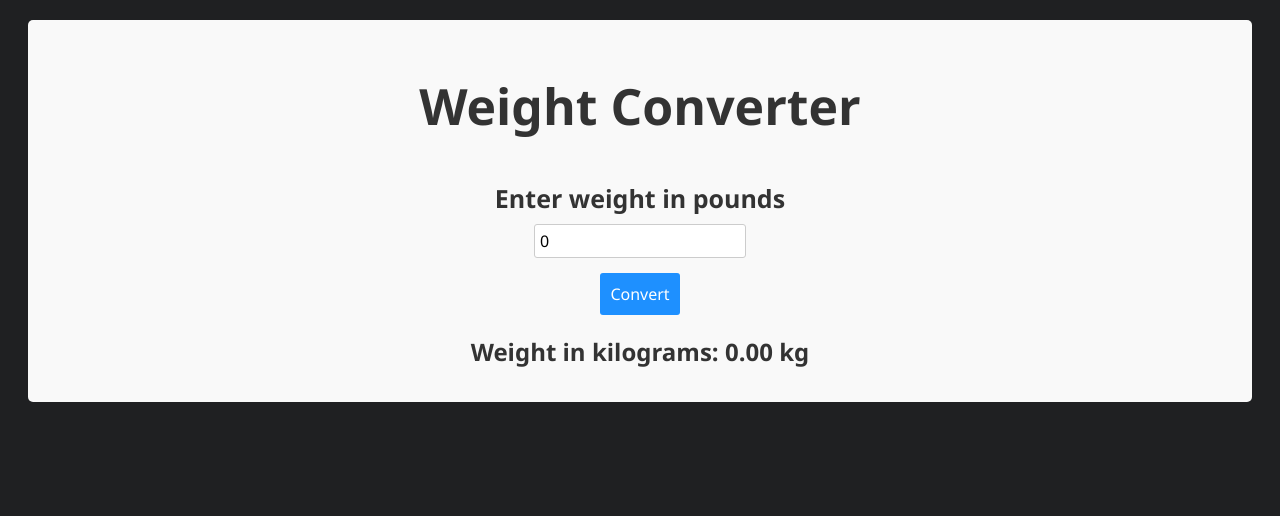
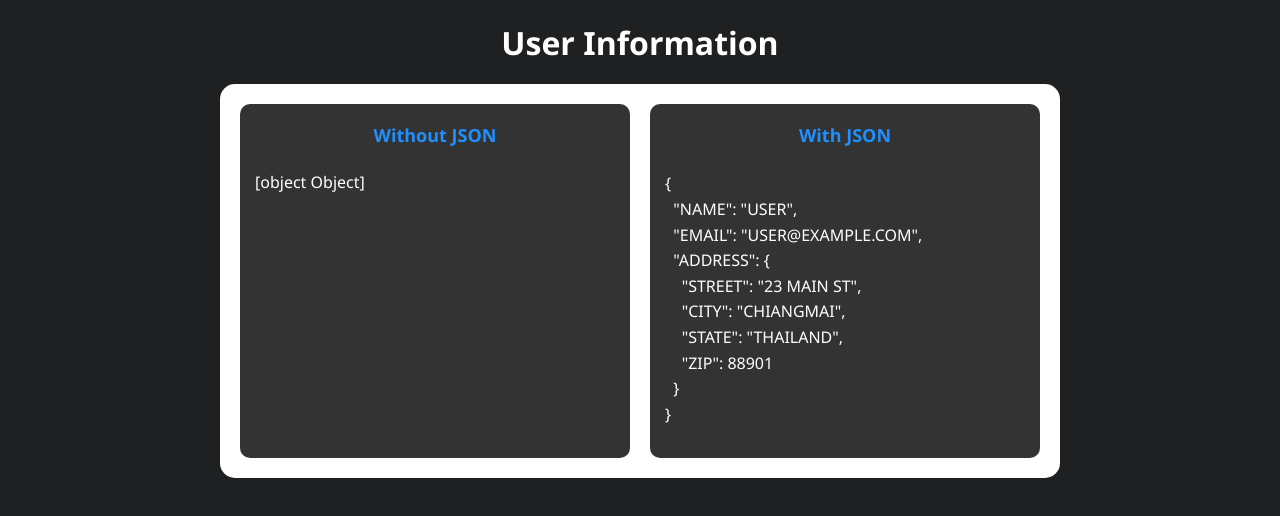
Before and after one commit to tee2490/AngularBasic, an Angular app: page / in a window 1280 px wide. Shown: the top 516 px of the page. Built offline with nearby package versions, Linux system fonts and the light colour scheme.

Commit message:
Section06 . Understanding JSON Pipe

```diff
--- a/src/app/app.component.css
+++ b/src/app/app.component.css
@@ -1,46 +1,35 @@
-.container {
-  margin: 20px;
-  padding: 10px;
-  background-color: #f9f9f9;
-  border-radius: 5px;
-  box-shadow: 0px 0px 0px rgba(0, 0, 0, 0.2);
-  font-family: "Segoe UI", Tahoma, Geneva, Verdana, sans-serif;
+h1 {
   text-align: center;
-  color: #333;
+  font-size: 32px;
+  margin-bottom: 20px;
 }
-h2 {
-  font-size: 50px;
+
+.user-info {
+  display: grid;
+  grid-template-columns: 1fr 1fr; /* Two columns */
+  gap: 20px; /* Space between columns */
+  max-width: 800px;
+  margin: 0 auto;
+  padding: 20px;
+  background-color: #fff;
+  border-radius: 15px;
 }
-.input-group {
-  margin-bottom: 15px;
+
+.info-block {
+  padding: 15px;
+  background-color: #333;
+  border-radius: 10px;
 }
-label {
-  display: block;
-  margin-bottom: 9px;
-  font-weight: bold;
-  font-size: 25px;
+
+h4 {
+  font-size: 18px;
+  text-align: center;
+  color: dodgerblue;
+  margin-top: 4px;
 }
-input {
-  width: 200px;
-  padding: 5px;
+
+pre {
   font-size: 16px;
-  border: 1px solid #ccc;
-  border-radius: 3px;
+  line-height: 1.6;
+  word-wrap: break-word;
 }
-button {
-  padding: 10px;
-  background-color: dodgerblue;
-  color: #fff;
-  border: none;
-  border-radius: 3px;
-  font-size: 16px;
-  cursor: pointer;
-}
-button:hover {
-  background-color: #0062cc;
-}
-p {
-  font-size: 24px;
-  font-weight: bold;
-  margin-top: 20px;
-}
--- a/src/app/app.component.html
+++ b/src/app/app.component.html
@@ -1,10 +1,11 @@
-<div class="container">
-  <h2>Weight Converter</h2>
-  <div class="input-group">
-    <label for="weightInPounds">Enter weight in pounds</label>
-    <input type="number" id="weightInPounds" [(ngModel)]="weightInPounds" />
-  </div>
-  <button (click)="convertWeight()">Convert</button>
-  <br />
-  <p>Weight in kilograms: {{ weightInKilograms | number : "1.2-2" }} kg</p>
-</div>
+    <h1>User Information</h1>
+    <div class="user-info">
+      <div class="info-block">
+        <h4>Without JSON</h4>
+        <p>{{ userDetails }}</p>
+      </div>
+      <div class="info-block">
+        <h4>With JSON</h4>
+        <pre>{{ userDetails | json | uppercase }}</pre>
+      </div>
+    </div>
--- a/src/app/app.component.ts
+++ b/src/app/app.component.ts
@@ -11,10 +11,14 @@ import { FormsModule } from '@angular/forms';
   styleUrl: './app.component.css',
 })
 export class AppComponent {
-  weightInPounds: number = 0;
-  weightInKilograms: number = 0;
-
-  convertWeight() {
-    this.weightInKilograms = this.weightInPounds * 0.453592;
-  }
+  userDetails = {
+    name: 'User',
+    email: 'user@example.com',
+    address: {
+      street: '23 Main St',
+      city: 'ChiangMai',
+      state: 'Thailand',
+      zip: 88901,
+    },
+  };
 }
```
